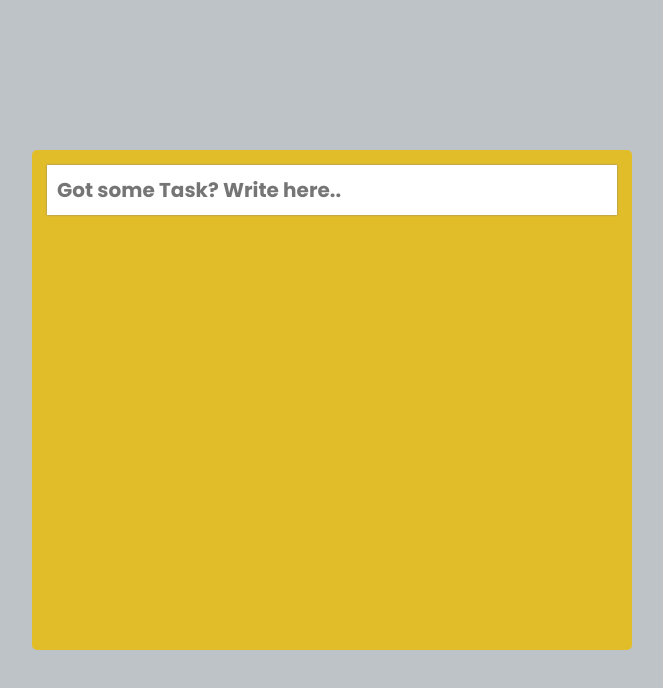
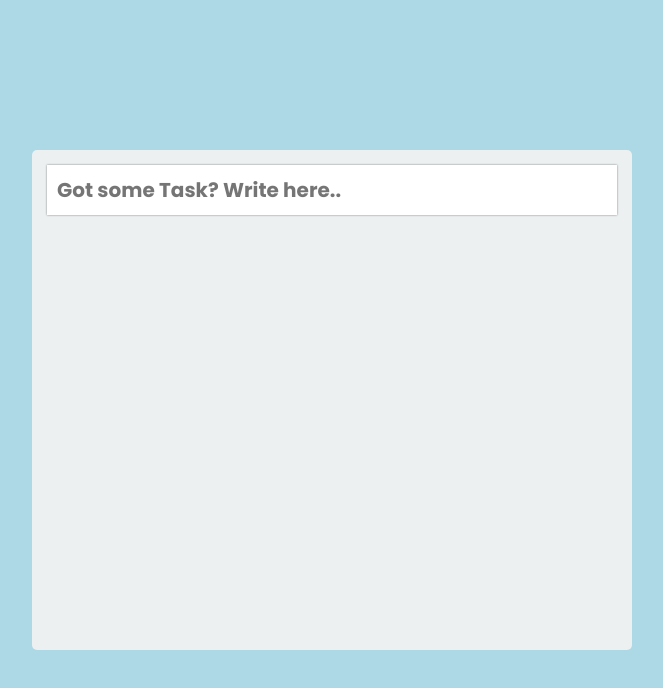
Before and after one commit to Kuldeep0101/Simple-To-Do, a plain HTML site: page index.html in a window 1280 px wide. Shown: the whole page, without its empty margins (308-971 px from the left). Drawn offline with Linux system fonts and the light colour scheme.

Commit message:
Update style.css

```diff
--- a/style.css
+++ b/style.css
@@ -8,7 +8,7 @@
 main {
     width: 100%;
     height: 100vh;
-    background-color: #bdc3c7;
+    background-color: #ADD8E6;
     display: flex;
     justify-content: center;
     align-items: center;
@@ -17,7 +17,7 @@ main {
 .box {
     width: 600px;
     height: 500px;
-    background-color: #e2bd2a;
+    background-color: #ecf0f1;
     border-radius: 5px;
     padding: 15px;
 }
```
